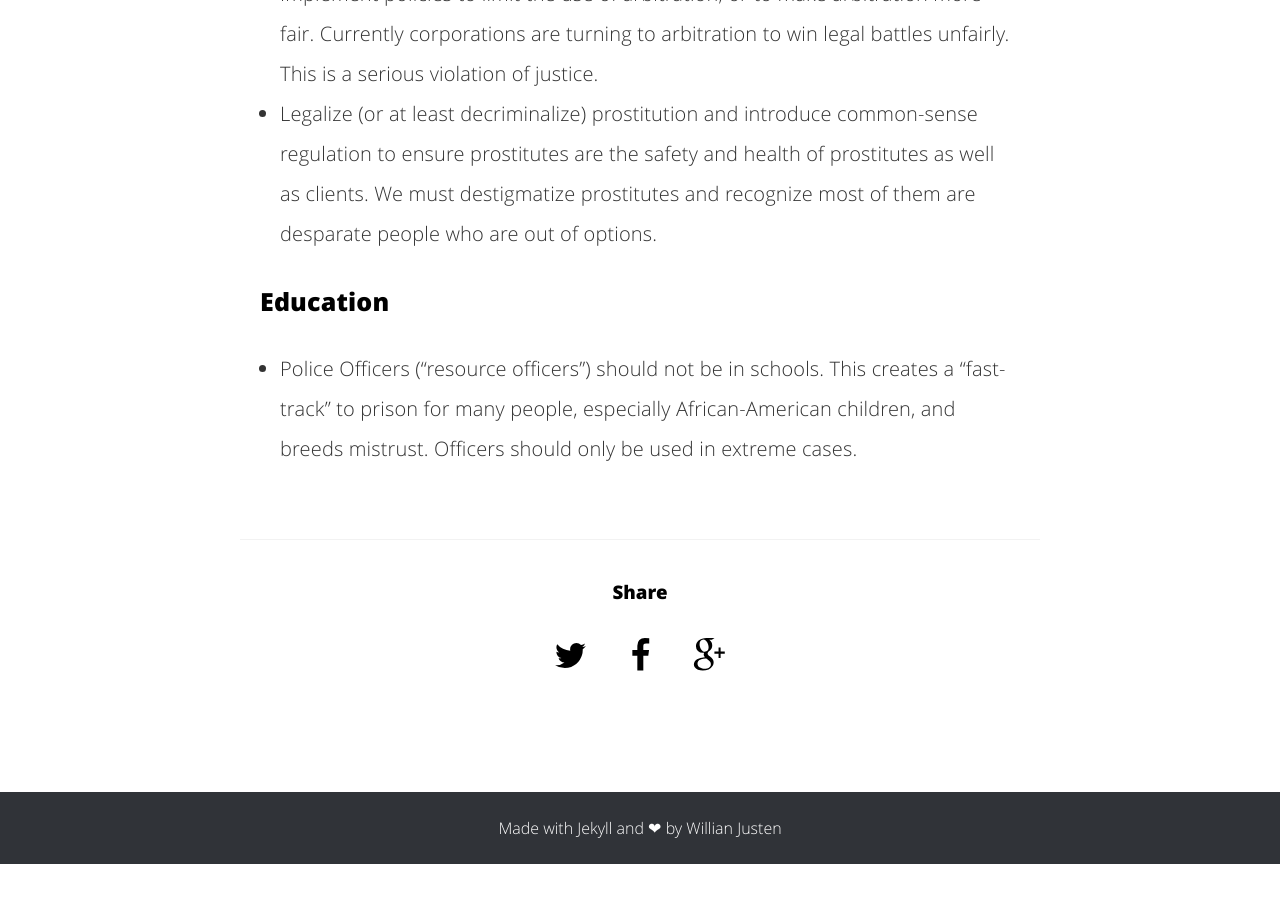
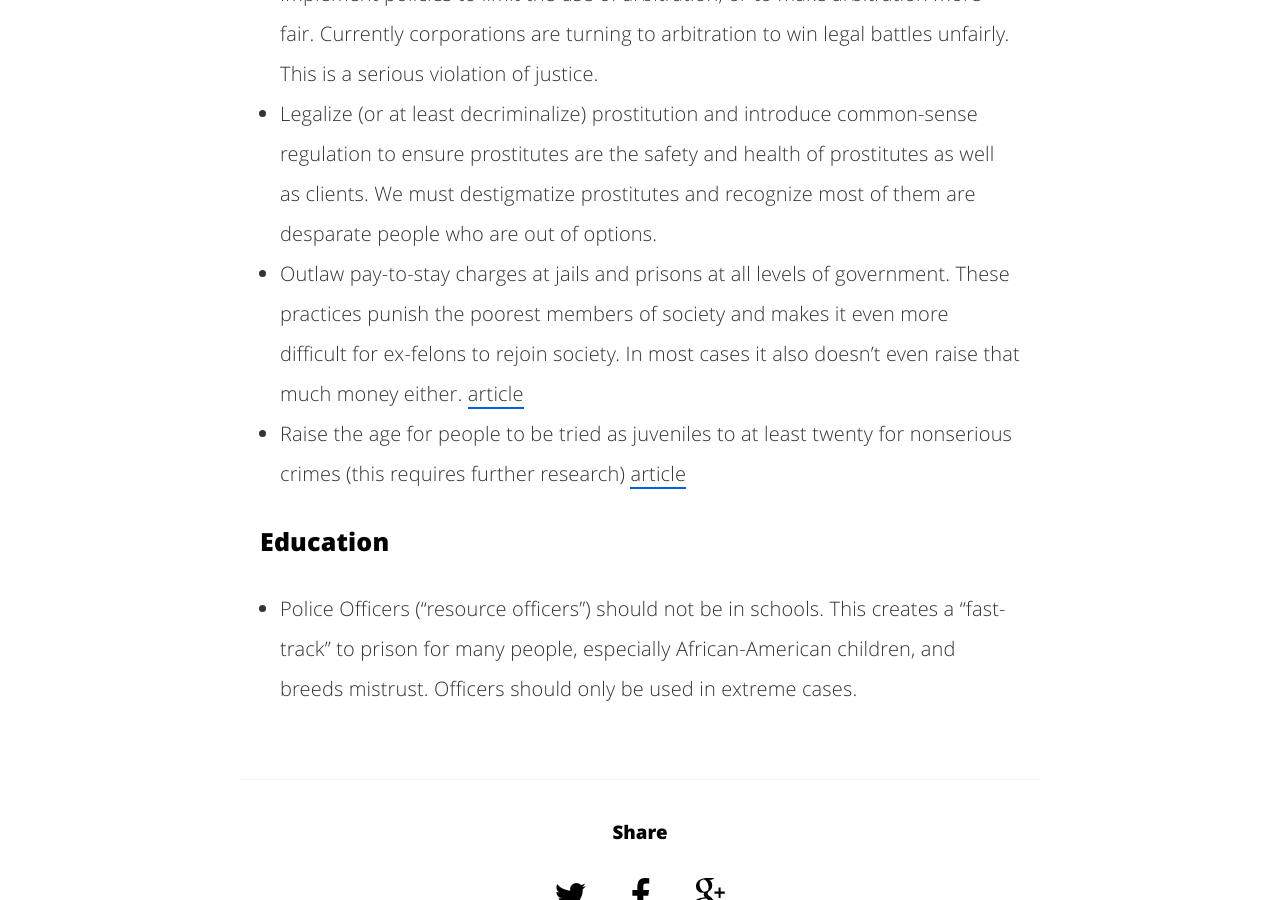
Before and after one commit to UnsolvedCypher/improving-america, a Jekyll site: the page built from ideas.md, in a window 1280 px wide and 900 px high, scrolled down 5641 px. Built offline with Jekyll 4.4.1, drawn with Linux system fonts in a browser that asks for light colours; before the commit the page ends 6505 px from its top, so only the background shows below that.

Commit message:
Fourth Proposal: Pay-to-Stay, Raise Juvenile Age

```diff
--- a/ideas.md
+++ b/ideas.md
@@ -102,6 +102,8 @@ Stefan's Fourth Proposal
 ### Criminal Justice
 - Implement policies to limit the use of arbitration, or to make arbitration more fair. Currently corporations are turning to arbitration to win legal battles unfairly. This is a serious violation of justice.
 - Legalize (or at least decriminalize) prostitution and introduce common-sense regulation to ensure prostitutes are the safety and health of prostitutes as well as clients. We must destigmatize prostitutes and recognize most of them are desparate people who are out of options.
+- Outlaw pay-to-stay charges at jails and prisons at all levels of government. These practices punish the poorest members of society and makes it even more difficult for ex-felons to rejoin society. In most cases it also doesn't even raise that much money either. [article](http://www.bbc.com/news/magazine-34705968)
+- Raise the age for people to be tried as juveniles to at least twenty for nonserious crimes (this requires further research) [article](http://ctmirror.org/2015/11/06/malloy-raise-the-age-for-juvenile-justice-system-to-20/)
 
 ### Education
 - Police Officers ("resource officers") should not be in schools. This creates a "fast-track" to prison for many people, especially African-American children, and breeds mistrust. Officers should only be used in extreme cases.
```
